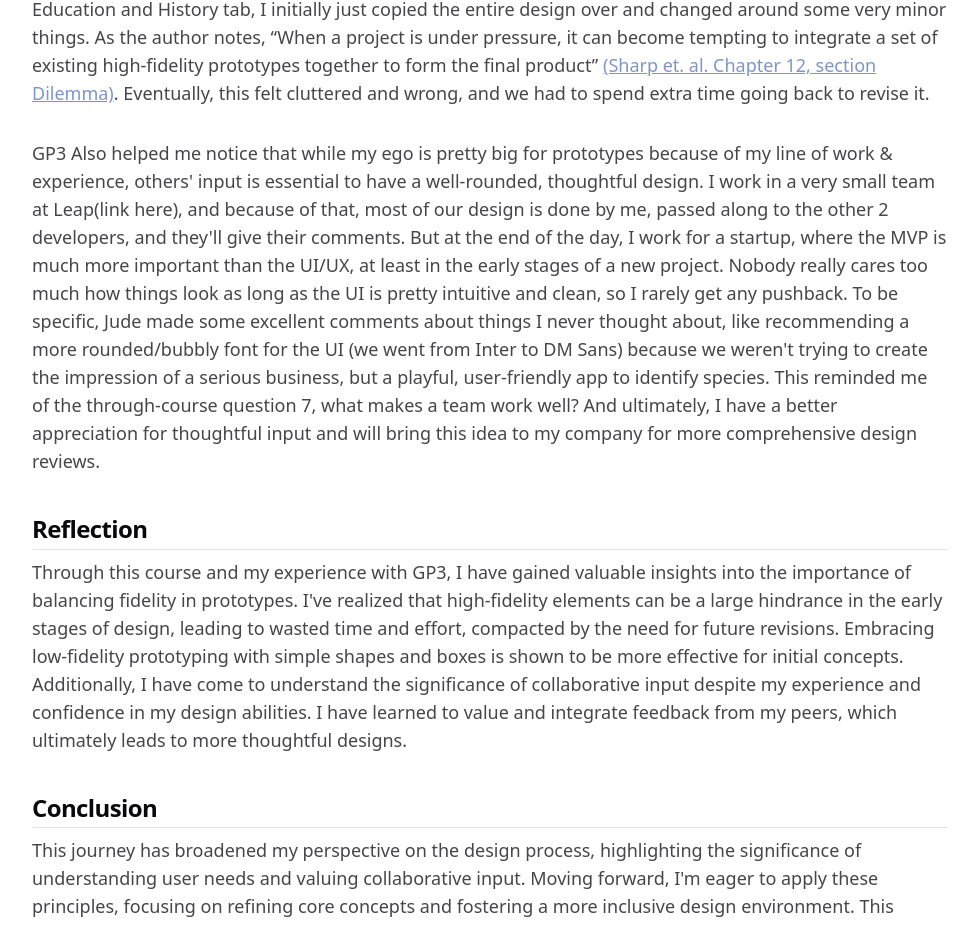
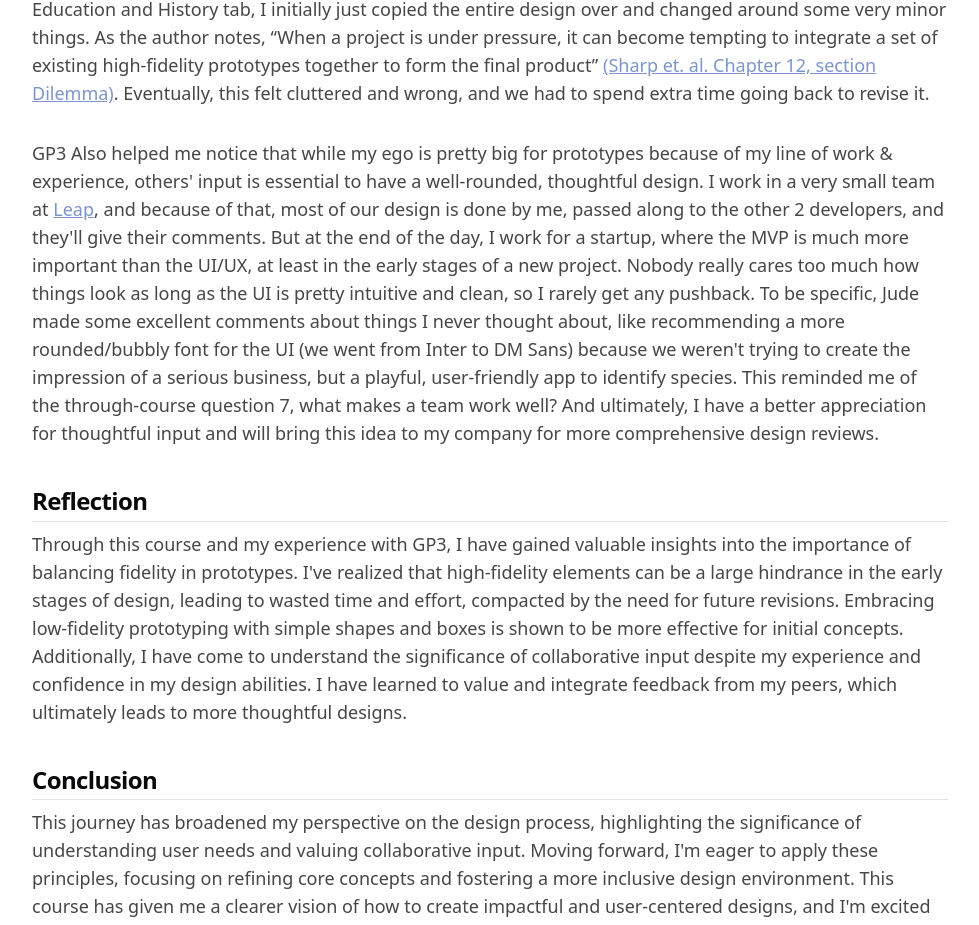
Before and after one commit to damianoconnor04/human-design, a Next.js app: page /week-8 in a window 1280 px wide. Shown: the part 814-1739 px from the top of the page, without its empty margins (150-1129 px from the left). Built offline with nearby package versions, Linux system fonts and the light colour scheme.

Commit message:
add leap link

```diff
--- a/src/app/week-8/page.tsx
+++ b/src/app/week-8/page.tsx
@@ -29,7 +29,7 @@ export default function Week8() {
                         Additionally, I learned that trying to be as time efficient as possible can really weaken the structure of your prototype. For example, I had many other assignments to do, so when we decided we wanted to have an Education and History tab, I initially just copied the entire design over and changed around some very minor things. As the author notes, “When a project is under pressure, it can become tempting to integrate a set of existing high-fidelity prototypes together to form the final product” <Link className="text-purple underline" href="https://viewer.books24x7.com/assetviewer.aspx?bookid=146076&chunkid=460710878&resumebookmarkid=c82abef9-90f8-ee11-aa7d-005056b543a4" target="_blank">(Sharp et. al. Chapter 12, section Dilemma)</Link>. Eventually, this felt cluttered and wrong, and we had to spend extra time going back to revise it.
                     </ParagraphContent>
                     <ParagraphContent>
-                        GP3 Also helped me notice that while my ego is pretty big for prototypes because of my line of work &amp; experience, others&apos; input is essential to have a well-rounded, thoughtful design. I work in a very small team at Leap(link here), and because of that, most of our design is done by me, passed along to the other 2 developers, and they&apos;ll give their comments. But at the end of the day, I work for a startup, where the MVP is much more important than the UI/UX, at least in the early stages of a new project. Nobody really cares too much how things look as long as the UI is pretty intuitive and clean, so I rarely get any pushback. To be specific, Jude made some excellent comments about things I never thought about, like recommending a more rounded/bubbly font for the UI (we went from Inter to DM Sans) because we weren&apos;t trying to create the impression of a serious business, but a playful, user-friendly app to identify species. This reminded me of the through-course question 7, what makes a team work well? And ultimately, I have a better appreciation for thoughtful input and will bring this idea to my company for more comprehensive design reviews.
+                        GP3 Also helped me notice that while my ego is pretty big for prototypes because of my line of work &amp; experience, others&apos; input is essential to have a well-rounded, thoughtful design. I work in a very small team at <Link className="text-purple underline" href="https://leapbrands.io" target="_blank">Leap</Link>, and because of that, most of our design is done by me, passed along to the other 2 developers, and they&apos;ll give their comments. But at the end of the day, I work for a startup, where the MVP is much more important than the UI/UX, at least in the early stages of a new project. Nobody really cares too much how things look as long as the UI is pretty intuitive and clean, so I rarely get any pushback. To be specific, Jude made some excellent comments about things I never thought about, like recommending a more rounded/bubbly font for the UI (we went from Inter to DM Sans) because we weren&apos;t trying to create the impression of a serious business, but a playful, user-friendly app to identify species. This reminded me of the through-course question 7, what makes a team work well? And ultimately, I have a better appreciation for thoughtful input and will bring this idea to my company for more comprehensive design reviews.
                     </ParagraphContent>
                 </Paragraph>
                 <Paragraph id="reflection">
```
